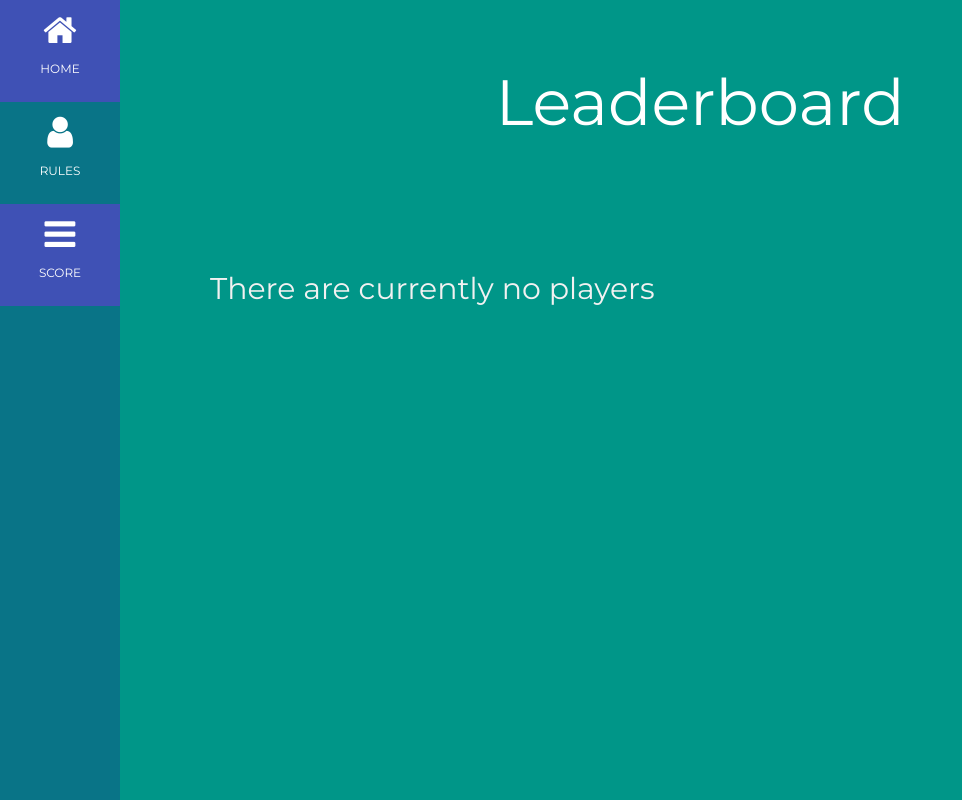
After one commit to JamesLowther/rumpus-kingdoms, a Flask app: page /score.html in a window 1280 px wide. The commit adds this page. Shown: the whole page, without its empty margins (0-962 px from the left). Run offline with Flask 2, Linux system fonts and the light colour scheme.

Commit message:
Updated web app

```diff
--- a/src/populate.sql
+++ b/src/populate.sql
@@ -7,6 +7,7 @@ PRAGMA foreign_keys = ON;
 
 CREATE TABLE Users (
     uid             text,
+    username        text,
     doubloons       int,
     rank            int,
     rumpus_count    int,
--- a/src/scheduled.py
+++ b/src/scheduled.py
@@ -3,7 +3,7 @@ import threading
 import time
 
 import cfg
-import currency
+import currency, management
 
 
 def test():
@@ -30,4 +30,5 @@ class Scheduler:
 
 # Add scheduled events here
 schedule.every().day.at("23:59").do(currency.calculate_new_tax_rate)
+schedule.every().day.at("23:59").do(management.update_all_usernames)
 # schedule.every(3).seconds.do(test)
--- a/webapp/app.py
+++ b/webapp/app.py
@@ -9,8 +9,16 @@ db_cur = db_con.cursor()
 
 @app.route('/')
 def index():
+    return render_template("index.html")
 
-    db_cur.execute("SELECT k.uid, k.k_name, CASE WHEN s.total_pop is NULL THEN 0 ELSE s.total_pop END as total_pop FROM Kingdoms k LEFT JOIN (SELECT v.kid, SUM(v.population) as total_pop FROM Villages v GROUP BY v.kid) s ON k.kid=s.kid ORDER BY total_pop DESC LIMIT 10;")
+@app.route('/rules.html')
+def rules():
+    return render_template("rules.html")
+
+@app.route('/score.html')
+def score():
+
+    db_cur.execute("SELECT u.username, k.k_name, CASE WHEN s.total_pop is NULL THEN 0 ELSE s.total_pop END as total_pop FROM Users u, Kingdoms k LEFT JOIN (SELECT v.kid, SUM(v.population) as total_pop FROM Villages v GROUP BY v.kid) s ON k.kid=s.kid WHERE u.uid=k.uid ORDER BY total_pop DESC LIMIT 10;")
     results = db_cur.fetchall()
 
     kingdoms = []
@@ -18,8 +26,7 @@ def index():
     if results:
         i = 1
         for kingdom in results:
-            username = "todo"
-            kingdoms.append({"index": "{:02d}".format(i), "username": username, "kingdom": kingdom['k_name'], "population":kingdom['total_pop']})
+            kingdoms.append({"index": "{:02d}".format(i), "username": kingdom['username'], "kingdom": kingdom['k_name'], "population":kingdom['total_pop']})
             i += 1
 
-    return render_template("index.html", leaderboard=kingdoms)
+    return render_template("score.html", leaderboard=kingdoms)
--- /dev/null
+++ b/webapp/templates/score.html
@@ -0,0 +1,106 @@
+<!DOCTYPE html>
+<html>
+<title>SCORE - Rumpus Kingdoms</title>
+<meta charset="UTF-8">
+<meta name="viewport" content="width=device-width, initial-scale=1">
+<link rel="stylesheet" href="https://www.w3schools.com/w3css/4/w3.css">
+<link rel="stylesheet" href="https://fonts.googleapis.com/css?family=Montserrat">
+<link rel="stylesheet" href="https://cdnjs.cloudflare.com/ajax/libs/font-awesome/4.7.0/css/font-awesome.min.css">
+<style>
+    body,
+    h1,
+    h2,
+    h3,
+    h4,
+    h5,
+    h6 {
+        font-family: "Montserrat", sans-serif
+    }
+
+    .w3-row-padding img {
+        margin-bottom: 12px
+    }
+
+    /* Set the width of the sidebar to 120px */
+    .w3-sidebar {
+        width: 120px;
+        background: #097487;
+    }
+
+    /* Add a left margin to the "page content" that matches the width of the sidebar (120px) */
+    #main {
+        margin-left: 120px
+    }
+
+    /* Remove margins from "page content" on small screens */
+    @media only screen and (max-width: 600px) {
+        #main {
+            margin-left: 0
+        }
+    }
+</style>
+
+<body class="w3-teal">
+
+    <!-- Icon Bar (Sidebar - hidden on small screens) -->
+    <nav class="w3-sidebar w3-bar-block w3-small w3-hide-small w3-center">
+        <!-- Avatar image in top left corner -->
+        <a href="/" class="w3-bar-item w3-button w3-padding-large w3-hover-indigo">
+            <i class="fa fa-home w3-xxlarge"></i>
+            <p>HOME</p>
+        </a>
+        <a href="rules.html" class="w3-bar-item w3-button w3-padding-large w3-hover-indigo">
+            <i class="fa fa-user w3-xxlarge"></i>
+            <p>RULES</p>
+        </a>
+        <a href="score.html" class="w3-bar-item w3-button w3-padding-large w3-indigo">
+            <i class="fa fa-bars w3-xxlarge"></i>
+            <p>SCORE</p>
+        </a>
+    </nav>
+
+    <!-- Navbar on small screens (Hidden on medium and large screens) -->
+    <div class="w3-top w3-hide-large w3-hide-medium" id="myNavbar">
+        <div class="w3-bar w3-black w3-opacity w3-hover-opacity-off w3-center w3-small">
+            <a href="/" class="w3-bar-item w3-button" style="width:25% !important">HOME</a>
+            <a href="rules.html" class="w3-bar-item w3-button" style="width:25% !important">RULES</a>
+            <a href="score.html" class="w3-bar-item w3-button" style="width:25% !important">SCORE</a>
+        </div>
+    </div>
+
+    <!-- Page Content -->
+    <div class="w3-padding-large" id="main">
+        <!-- Header/Home -->
+        <header class="w3-container w3-padding-32 w3-center w3-teal" id="home">
+            <h1 class="w3-jumbo"><span class="w3-hide-small">Leaderboard</h1>
+        </header>
+
+        {% if leaderboard %}
+        <table class="w3-table w3-bordered">
+            <tr>
+                <th></th>
+                <th>User</th>
+                <th>Kingdom</th>
+                <th>Population</th>
+            </tr>
+            {% for item in leaderboard%}
+            <tr>
+                <td>{{ item.index }}</td>
+                <td>{{ item.username }}</td>
+                <td>{{ item.kingdom  }}</td>
+                <td>{{ item.population }}</td>
+            </tr>
+            {% endfor %}
+        </table>
+        {% else%}
+            <div class="w3-content w3-justify w3-text-grey w3-padding-64">
+                <h2 class="w3-text-light-grey">There are currently no players</h2>
+            </div>
+        {% endif %}
+
+        <!-- END PAGE CONTENT -->
+    </div>
+
+</body>
+
+</html>
```
Also changed, not shown: src/management.py (+19 -2 lines), webapp/templates/conecpt.html (added, +42 -0 lines), webapp/templates/index.html (+75 -34 lines), webapp/templates/rules.html (added, +111 -0 lines).
